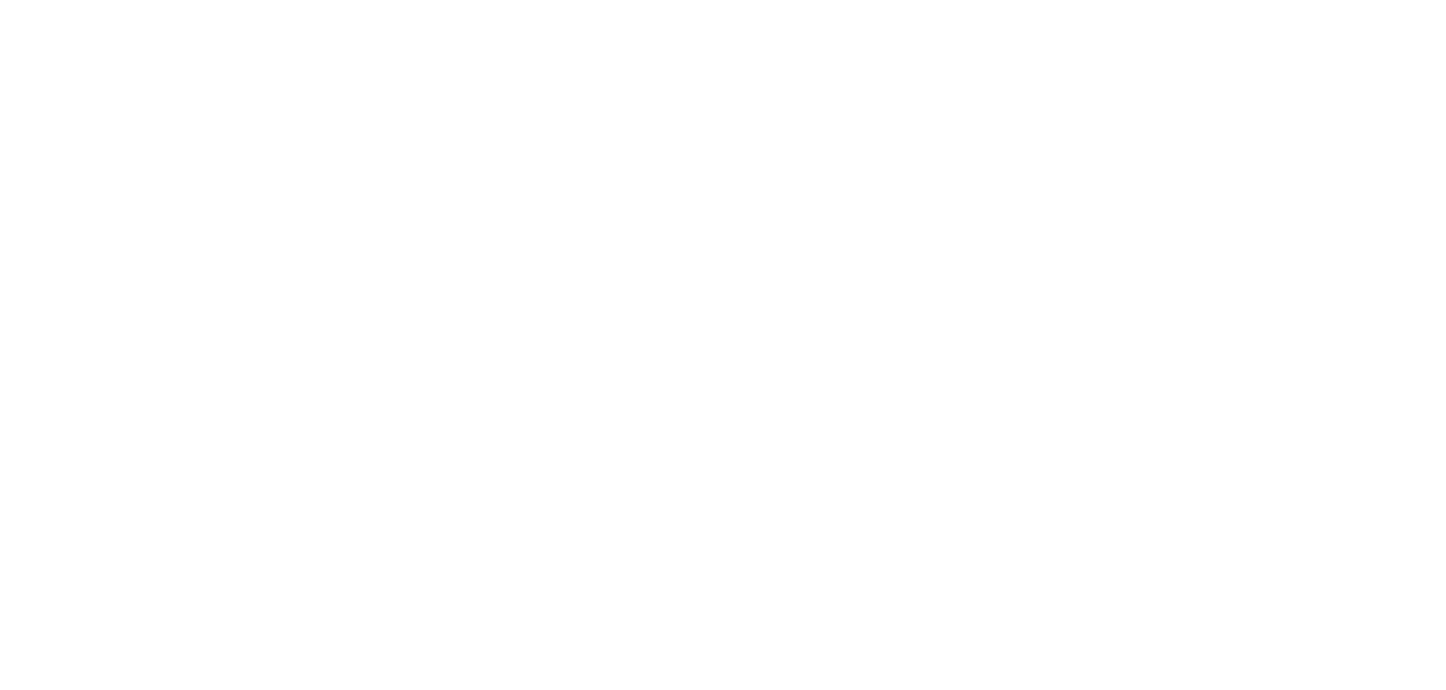
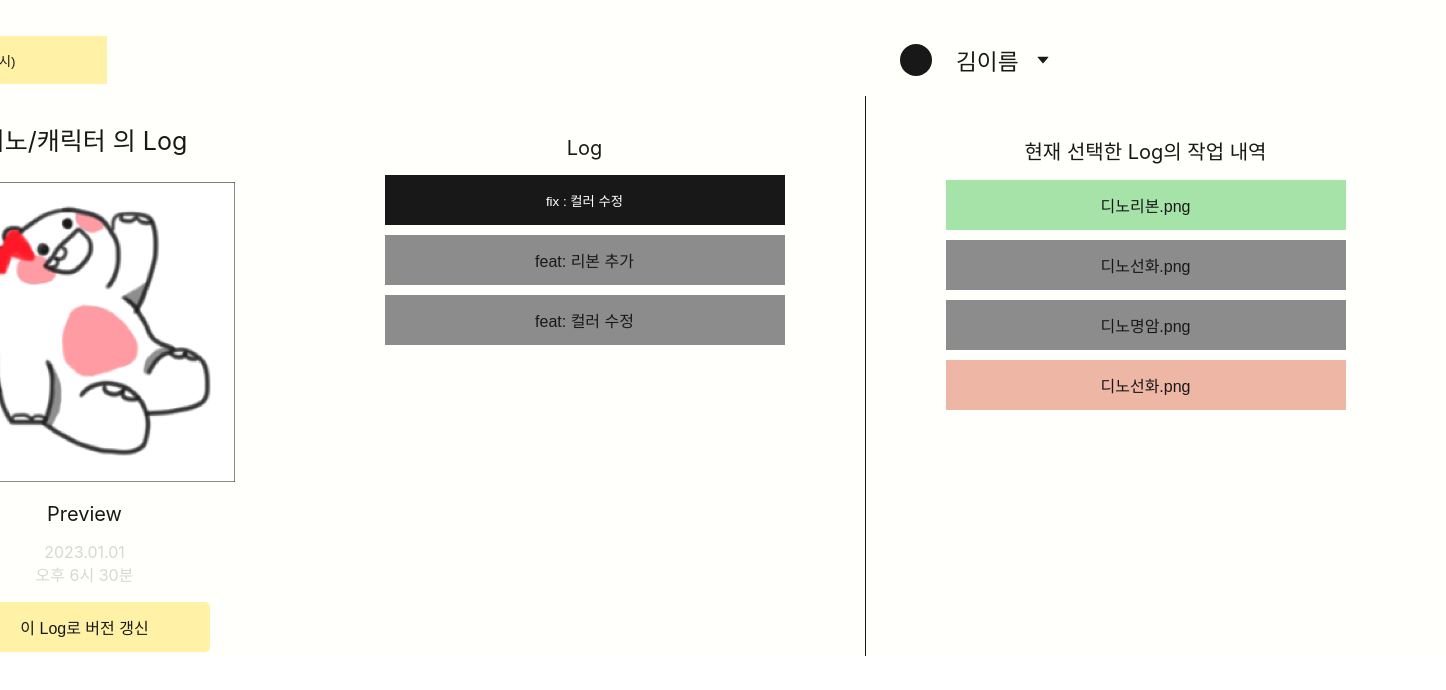
Before and after one commit to tukcom2023CD/AOK, a React (Create React App) app in the folder frontend/: page /Log in a window 1280 px wide. Before the commit this address had no page. Shown: the top 690 px of the page, 1446 px wide, since content can reach past the window. Built offline with nearby package versions, Linux system fonts and the light colour scheme.

Commit message:
commit page 디자인

```diff
--- a/frontend/src/App.tsx
+++ b/frontend/src/App.tsx
@@ -1,5 +1,6 @@
 import React from 'react';
 import {BrowserRouter as Router, Routes, Route} from 'react-router-dom'; //라우터 세팅
+import Log from './Pages/Log_/Log';
 import Main from './Pages/Main';
 import Login from './Pages/Member/Login';
 import Upload from './Pages/Upload';
@@ -16,6 +17,7 @@ function App() {
 
           <Route path='/login' element={<Login />} />
           <Route path='/upload' element={<Upload />} />
+          <Route path='/Log' element={<Log/>} />
         </Routes>
       </Router>
     </div>
--- /dev/null
+++ b/frontend/src/Components/LogBtnList/BtnList.module.css
@@ -0,0 +1,17 @@
+section{
+    display: flex;
+    flex-direction: column;
+}
+.text{
+    font-size: 20px;
+    transform: translateY(20px);
+    margin-bottom: 35px;
+}
+.btn_color_change{
+    width: 400px;
+    height: 50px;
+    color: white;
+    background-color: black;
+    border: none;
+    margin-bottom: 10px
+}
--- /dev/null
+++ b/frontend/src/Components/LogBtnList/LogBtnList.tsx
@@ -0,0 +1,29 @@
+import React from 'react';
+import { BtnStyle } from '../Button';
+import styles from './BtnList.module.css'
+
+export default function LogBtnList() {
+    return (
+        <section>
+            <p className={styles.text}>Log</p>
+            <button className={styles.btn_color_change}>fix : 컬러 수정</button>
+                    <BtnStyle
+                    width='400px'
+                    height='50px'
+                    color='black'
+                    backgroundcolor='gray'
+                    borderStyle='none'
+                    marginBottom='10px'
+                    >feat: 리본 추가</BtnStyle>
+
+                    <BtnStyle
+                    width='400px'
+                    height='50px'
+                    color='black'
+                    backgroundcolor='gray'
+                    borderStyle='none'
+                    marginBottom='10px'
+                    >feat: 컬러 수정</BtnStyle>
+        </section>
+    );
+}
--- /dev/null
+++ b/frontend/src/Components/LogPreview/LogPreview.module.css
@@ -0,0 +1,26 @@
+section{
+    display: flex;
+    flex-direction: column;
+}
+
+.title{
+    left: 30px;
+    font-size: 25px;
+}
+
+img{
+    width: 300px;
+    height: 300px;
+}
+
+.preview{
+    font-size: 20px;
+    font-weight: 400;
+    color: black;
+    margin-bottom: 0px;
+}
+
+.clock{
+    text-align: center;
+    color: lightgray;
+}
--- /dev/null
+++ b/frontend/src/Components/LogPreview/LogPreview.tsx
@@ -0,0 +1,21 @@
+import React from 'react';
+import styles from './LogPreview.module.css';
+import { BtnStyle } from '../Button';
+
+export default function LogPreview() {
+    return (
+        <section>
+            <p className={styles.title}>디노/캐릭터 의 Log</p>
+            <img src="img/tino.png" alt="tino" />
+            <p className={styles.preview}>Preview</p>
+            <p className={styles.clock}>2023.01.01 <br />오후 6시 30분</p>
+            <BtnStyle
+            width='250px'
+            height='50px'
+            borderRadius='5px'
+            borderStyle='none'
+            backgroundcolor='#FFF19E'
+            >이 Log로 버전 갱신</BtnStyle>
+        </section>
+    );
+}
--- /dev/null
+++ b/frontend/src/Components/LogSelectBtnList/BtnList.module.css
@@ -0,0 +1,10 @@
+section{
+    display: flex;
+    flex-direction: column;
+}
+
+.text{
+    font-size: 20px;
+    transform: translateY(20px);
+    margin-bottom: 35px;
+}
--- /dev/null
+++ b/frontend/src/Components/LogSelectBtnList/LogBtnSelectList.tsx
@@ -0,0 +1,46 @@
+import React from 'react';
+import { BtnStyle } from '../Button';
+import styles from './BtnList.module.css'
+
+export default function BtnSelectList() {
+    return (
+        <section>
+            <p className={styles.text}>현재 선택한 Log의 작업 내역</p>
+            <BtnStyle
+                    width='400px'
+                    height='50px'
+                    color='white'
+                    backgroundcolor='#9DE0A0'
+                    marginBottom='10px'
+                    borderStyle='none'
+                    >디노리본.png</BtnStyle>
+
+                    <BtnStyle
+                    width='400px'
+                    height='50px'
+                    color='black'
+                    backgroundcolor='gray'
+                    marginBottom='10px'
+                    borderStyle='none'
+                    >디노선화.png</BtnStyle>
+
+                    <BtnStyle
+                    width='400px'
+                    height='50px'
+                    color='black'
+                    backgroundcolor='gray'
+                    marginBottom='10px'
+                    borderStyle='none'
+                    >디노명암.png</BtnStyle>
+
+                    <BtnStyle
+                    width='400px'
+                    height='50px'
+                    color='black'
+                    backgroundcolor='#EDAF9C'
+                    marginBottom='10px'
+                    borderStyle='none'
+                    >디노선화.png</BtnStyle>
+        </section>
+    );
+}
--- /dev/null
+++ b/frontend/src/Pages/Log_/Log.module.css
@@ -0,0 +1,19 @@
+.middle{
+    display: flex;
+    margin: 0px 100px;
+}
+
+.line{
+    width: 1px;
+    height: 70vh;
+    background-color: black;
+}
+
+.logPreview{
+    margin-right: 150px ;
+}
+
+
+.line{
+    margin:0px 80px;
+}
--- /dev/null
+++ b/frontend/src/Pages/Log_/Log.tsx
@@ -0,0 +1,35 @@
+import React from 'react';
+import styled from 'styled-components';
+import {DndProvider} from 'react-dnd';
+import { HTML5Backend } from 'react-dnd-html5-backend';
+import { BtnStyle } from '../../Components/Button';
+import { MainBackground } from '../../Components/MainPageBgr';
+import UpsideBar from '../../Components/UpsideBar';
+import LogBtnList from '../../Components/LogBtnList/LogBtnList';
+import LogSelectBtnList from '../../Components/LogSelectBtnList/LogBtnSelectList';
+import styles from './Log.module.css';
+import LogPreview from '../../Components/LogPreview/LogPreview';
+export default function Log() {
+    return (
+        <section>
+        <MainBackground display='inline-block' backgroundcolor='rgba(255,241,158,0.05)'>
+        <UpsideBar/>
+        <DndProvider backend={HTML5Backend}>
+            <div className={styles.middle}>
+            <div className={styles.logPreview}>
+                <LogPreview/>
+            </div>
+            <div className={styles.logBtnList}>
+                <LogBtnList/>
+            </div>
+                <div className={styles.line}></div>
+            <div className={styles.logSelectBtnList}>
+                <LogSelectBtnList/>
+            </div>
+            </div>
+        </DndProvider>
+        </MainBackground>
+
+        </section>
+    );
+}
```
Also changed, not shown: frontend/public/img/tino.png (added).
